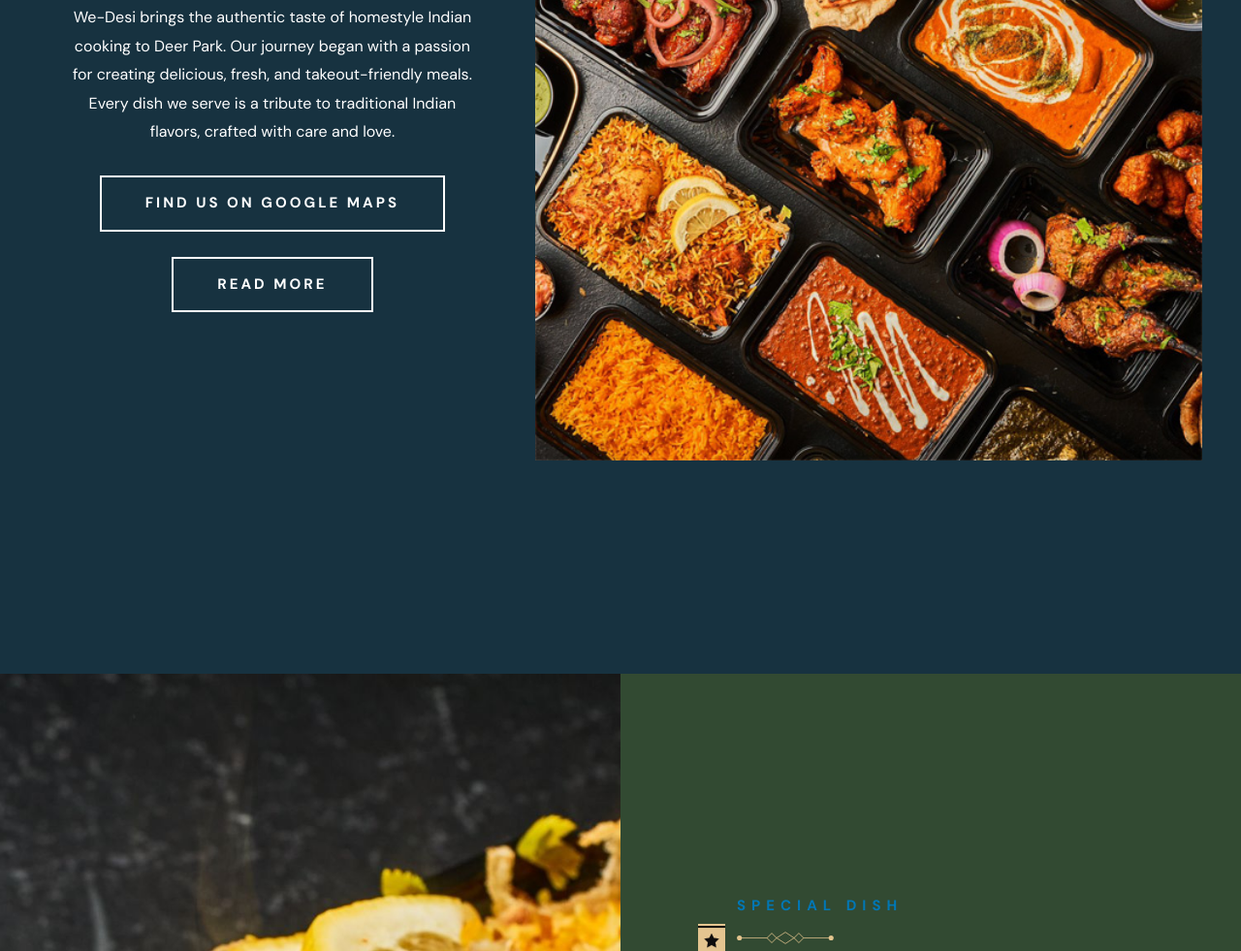
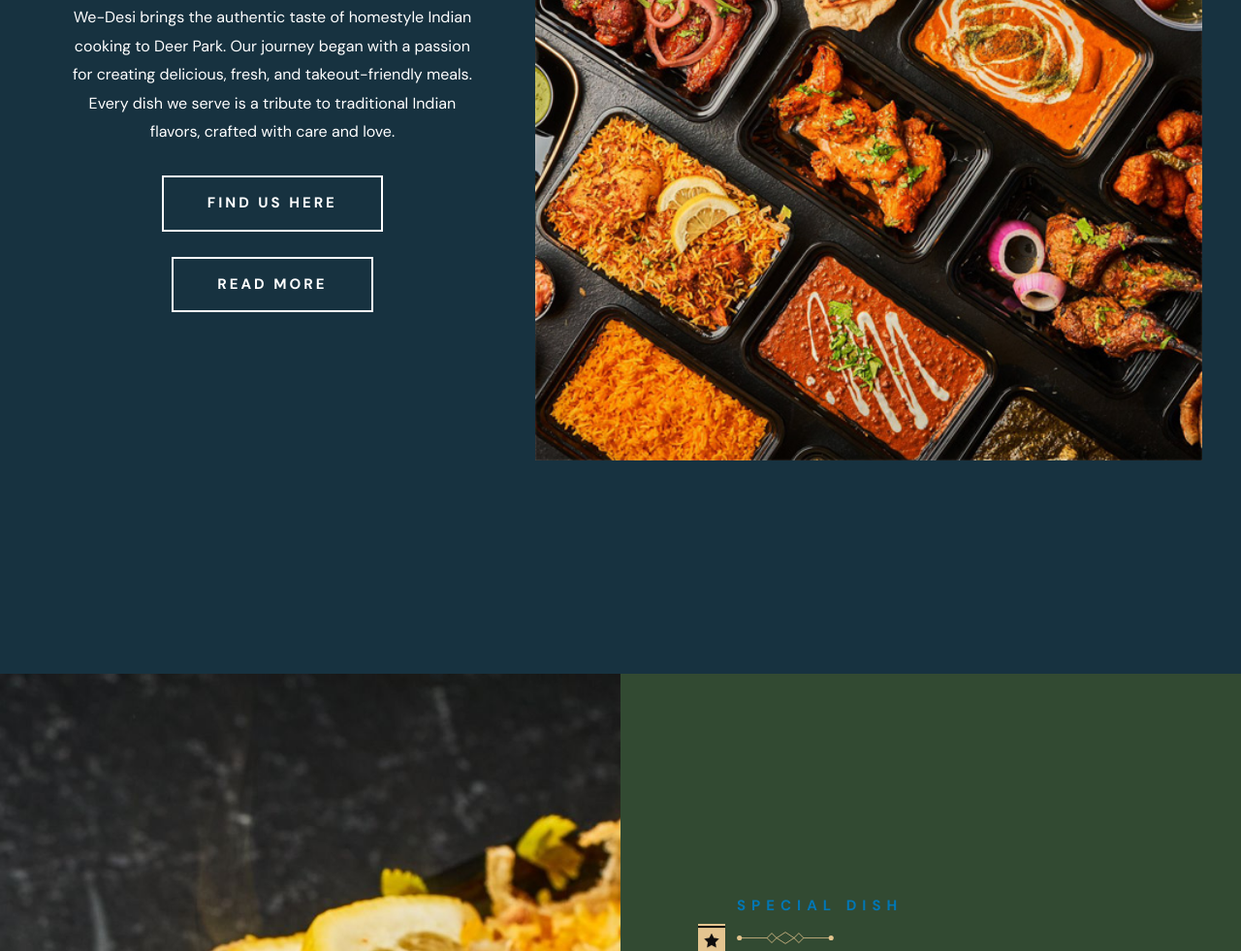
Before and after one commit to Deyaa360/We-Desi, a plain HTML site: page index.html in a window 1280 px wide. Shown: the part 1263-2244 px from the top of the page at 97% size. Drawn offline with nearby package versions, Linux system fonts and the light colour scheme; a web font is replaced by a local one.

Commit message:
Update index.html

```diff
--- a/index.html
+++ b/index.html
@@ -187,8 +187,8 @@
                             <!-- <div class="contact-label">Visit Us</div> -->
                             <!-- <a href="https://maps.app.goo.gl/hLVrkjpe96fY9RR47" class="label-2 footer-link hover-underline">Visit Us</a> -->
                             <a href="https://maps.app.goo.gl/hLVrkjpe96fY9RR47" class="btn btn-primary">
-                                <span class="text text-1">Find us on Google Maps</span>
-                                <span class="text text-2" aria-hidden="true">Find us on Google Maps</span>
+                                <span class="text text-1">Find Us Here</span>
+                                <span class="text text-2" aria-hidden="true">Find Us Here</span>
                             </a>
                             <!-- <a href="tel:+16316674170" class="body-1 contact-number hover-underline">+1 (631) 667-4170</a> -->
                             <a href="#" class="btn btn-primary">
```
